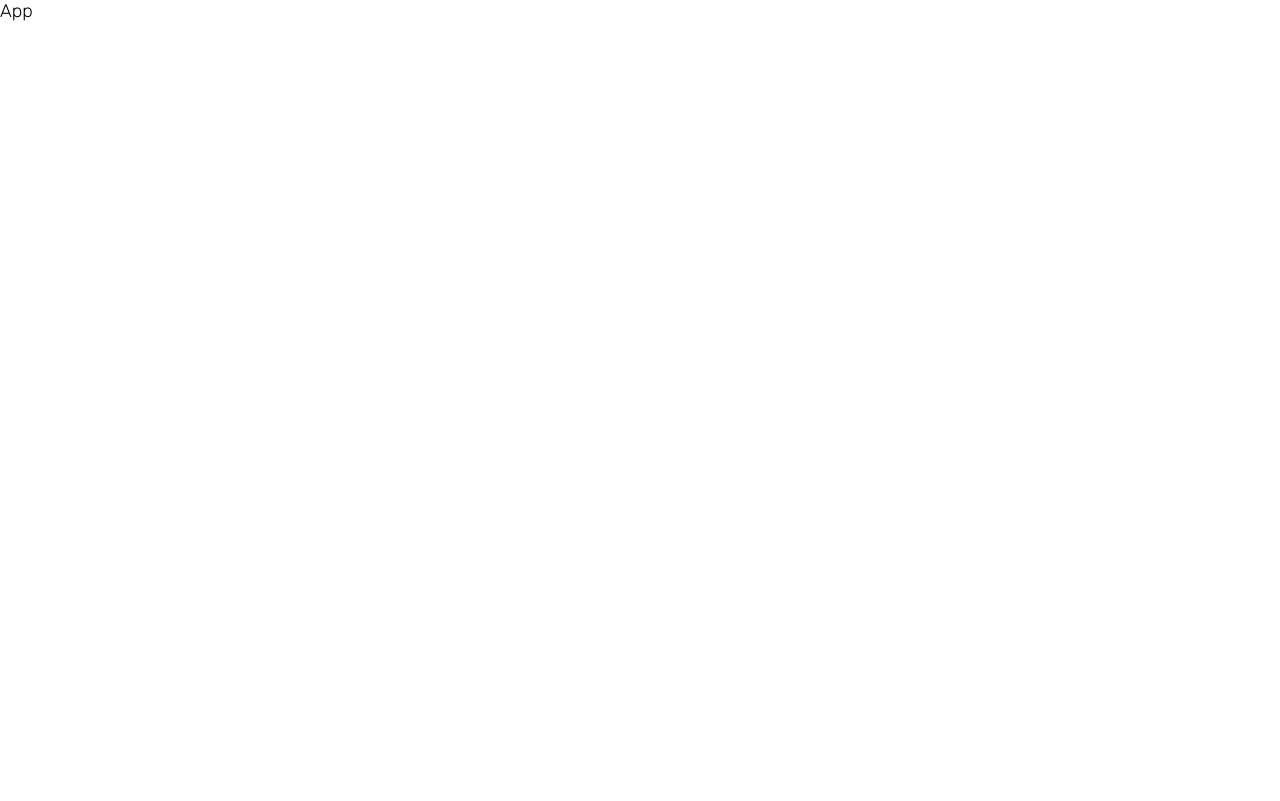
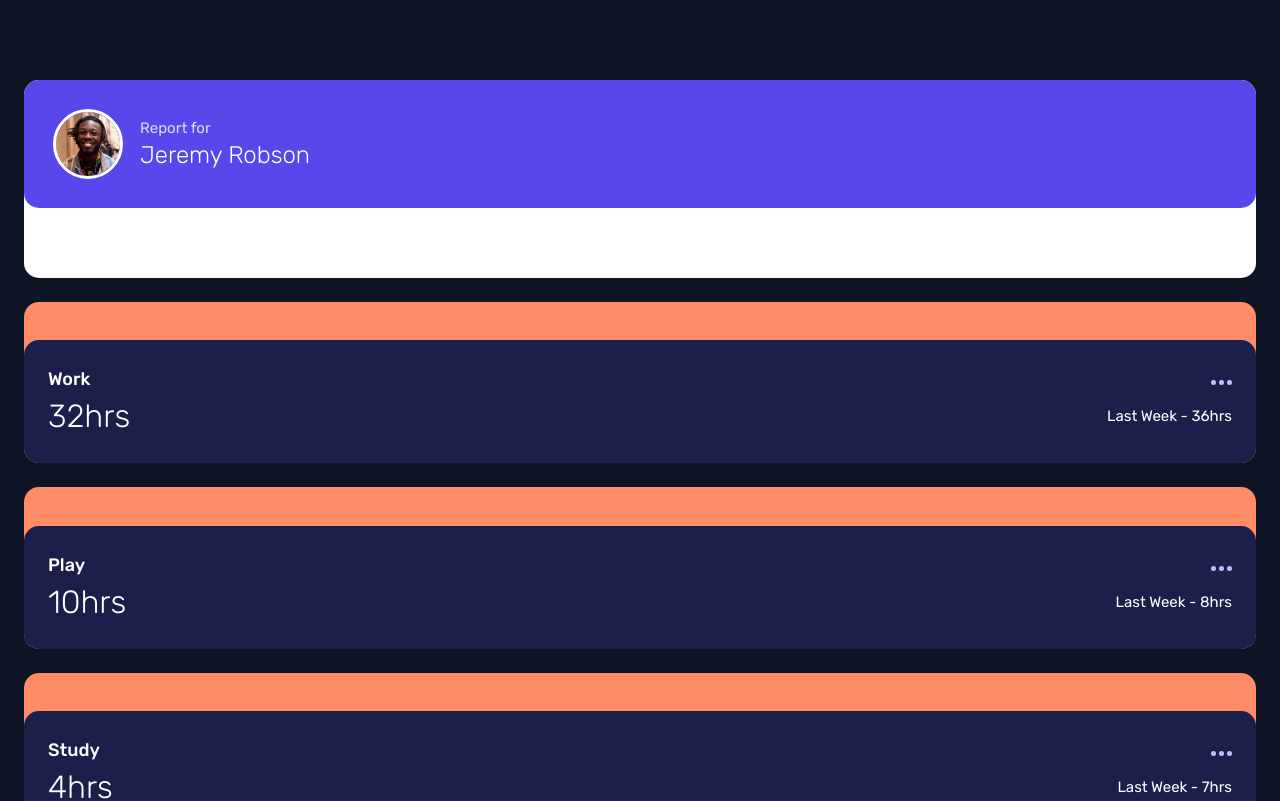
Before and after one commit to Dudeldups/FM-time-tracking-dashboard, a React (Vite) app: page / in a window 1280 px wide. Shown: the top 801 px of the page. Built offline with nearby package versions, Linux system fonts and the light colour scheme.

Commit message:
added basic card style and import for .json

```diff
--- a/src/App.tsx
+++ b/src/App.tsx
@@ -1,5 +1,10 @@
-type Props = {};
+import Dashboard from "./components/Dashboard/Dashboard";
+import userData from "./data/data.json";
 
-export default function App({}: Props) {
-  return <div>App</div>;
+export default function App() {
+  return (
+    <main>
+      <Dashboard userData={userData} />
+    </main>
+  );
 }
--- /dev/null
+++ b/src/components/Dashboard/Dashboard.scss
@@ -0,0 +1,7 @@
+@use "../../scss/abstracts" as *;
+
+.dashboard {
+  display: grid;
+  gap: 1.5rem;
+  padding: 5rem get-clamp(1.25rem, 1.5rem, 20rem, 23.4375rem);
+}
--- /dev/null
+++ b/src/components/Dashboard/Dashboard.tsx
@@ -0,0 +1,22 @@
+import Stat from "../Stat/Stat";
+import User from "../User/User";
+import "./Dashboard.scss";
+
+type Props = {
+  userData: UserData;
+};
+
+export default function Dashboard({ userData }: Props) {
+  const { userName, avatar, stats } = userData;
+
+  const allStats = stats.map(stat => {
+    return <Stat stat={stat} />;
+  });
+
+  return (
+    <div className="dashboard">
+      <User userName={userName} avatar={avatar} />
+      {allStats}
+    </div>
+  );
+}
--- /dev/null
+++ b/src/components/Stat/Stat.scss
@@ -0,0 +1,25 @@
+@use "../../scss/abstracts" as *;
+
+.stat {
+  padding-top: 2.4rem;
+  background-color: $clr-card-work;
+  border-radius: 0.9375rem;
+
+  &__details {
+    padding: 1.75rem 1.5rem;
+    background-color: $clr-primary-600;
+    border-radius: 0.9375rem;
+  }
+
+  &__top,
+  &__bottom {
+    display: flex;
+    gap: 0.5rem;
+    align-items: center;
+    justify-content: space-between;
+  }
+
+  &__bottom {
+    margin-top: 0.44rem;
+  }
+}
--- /dev/null
+++ b/src/components/Stat/Stat.tsx
@@ -0,0 +1,34 @@
+import "./Stat.scss";
+
+type Props = {
+  stat: Stat;
+};
+
+export default function Stat({ stat }: Props) {
+  return (
+    <div className="stat">
+      <article className="stat__details">
+        <div className="stat__top">
+          <h2 className="stat__title">{stat.title}</h2>
+          <button className="stat__menu-button">
+            <svg width="21" height="5" xmlns="http://www.w3.org/2000/svg">
+              <path
+                d="M2.5 0a2.5 2.5 0 1 1 0 5 2.5 2.5 0 0 1 0-5Zm8 0a2.5 2.5 0 1 1 0 5 2.5 2.5 0 0 1 0-5Zm8 0a2.5 2.5 0 1 1 0 5 2.5 2.5 0 0 1 0-5Z"
+                fill="#BBC0FF"
+                fill-rule="evenodd"
+              />
+            </svg>
+          </button>
+        </div>
+        <div className="stat__bottom">
+          <p className="stat__time-current">
+            {stat.timeframes.weekly.current}hrs
+          </p>
+          <p className="stat__time-previous">
+            Last Week - {stat.timeframes.weekly.previous}hrs
+          </p>
+        </div>
+      </article>
+    </div>
+  );
+}
--- /dev/null
+++ b/src/components/User/User.scss
@@ -0,0 +1,41 @@
+@use "../../scss/abstracts" as *;
+
+button {
+  background-color: transparent;
+  color: white;
+}
+
+/////////////////
+
+.user {
+  border-radius: 0.9375rem;
+  background-color: $clr-primary-600;
+  background-color: white;
+
+  &__info {
+    display: flex;
+    align-items: center;
+    gap: 1.25rem;
+    padding: 2rem;
+    background-color: $clr-card-user;
+    border-radius: 0.9375rem;
+  }
+
+  &__img {
+    height: 4rem;
+    width: 4rem;
+    border-radius: 50%;
+    outline: 0.1875rem solid white;
+  }
+
+  &__name {
+    margin-top: 0.25rem;
+  }
+
+  &__button-container {
+    display: flex;
+    gap: 1.3rem;
+    justify-content: space-evenly;
+    padding-block: 1.5rem;
+  }
+}
--- /dev/null
+++ b/src/components/User/User.tsx
@@ -0,0 +1,25 @@
+import "./User.scss";
+
+type Props = {
+  userName: string;
+  avatar: string;
+};
+
+export default function User({ userName, avatar }: Props) {
+  return (
+    <div className="user">
+      <article className="user__info">
+        <img className="user__img" src={avatar} alt={userName} />
+        <div>
+          <p className="user__desc">Report for</p>
+          <h2 className="user__name">{userName}</h2>
+        </div>
+      </article>
+      <div className="user__button-container">
+        <button>Daily</button>
+        <button>Weekly</button>
+        <button>Monthly</button>
+      </div>
+    </div>
+  );
+}
--- a/src/scss/base/_base.scss
+++ b/src/scss/base/_base.scss
@@ -1 +1,5 @@
 @use "../abstracts/" as *;
+
+body {
+  background: $clr-primary-700;
+}
--- a/src/scss/base/_typography.scss
+++ b/src/scss/base/_typography.scss
@@ -10,4 +10,33 @@
 
 body {
   font: 300 1.125rem "Rubik", sans-serif;
+  color: white;
 }
+
+.user {
+  &__desc {
+    font-size: 0.9375rem;
+    font-weight: 400;
+    opacity: 0.8;
+  }
+
+  &__name {
+    font-size: 1.5rem;
+  }
+}
+
+.stat {
+  &__title {
+    font-weight: 500;
+  }
+
+  &__time-current {
+    font-size: 2rem;
+  }
+
+  &__time-previous {
+    font-size: 0.9375rem;
+    font-weight: 400;
+    text-align: right;
+  }
+}
--- a/tsconfig.json
+++ b/tsconfig.json
@@ -20,6 +20,6 @@
     "noUnusedParameters": true,
     "noFallthroughCasesInSwitch": true
   },
-  "include": ["src"],
+  "include": ["src", "types.d.ts"],
   "references": [{ "path": "./tsconfig.node.json" }]
 }
```
Also changed, not shown: types.d.ts (added, +19 -0 lines), src/data/data.json (renamed from public/data/data.json), 1 other file (tests, documents, lock files or other folders).
